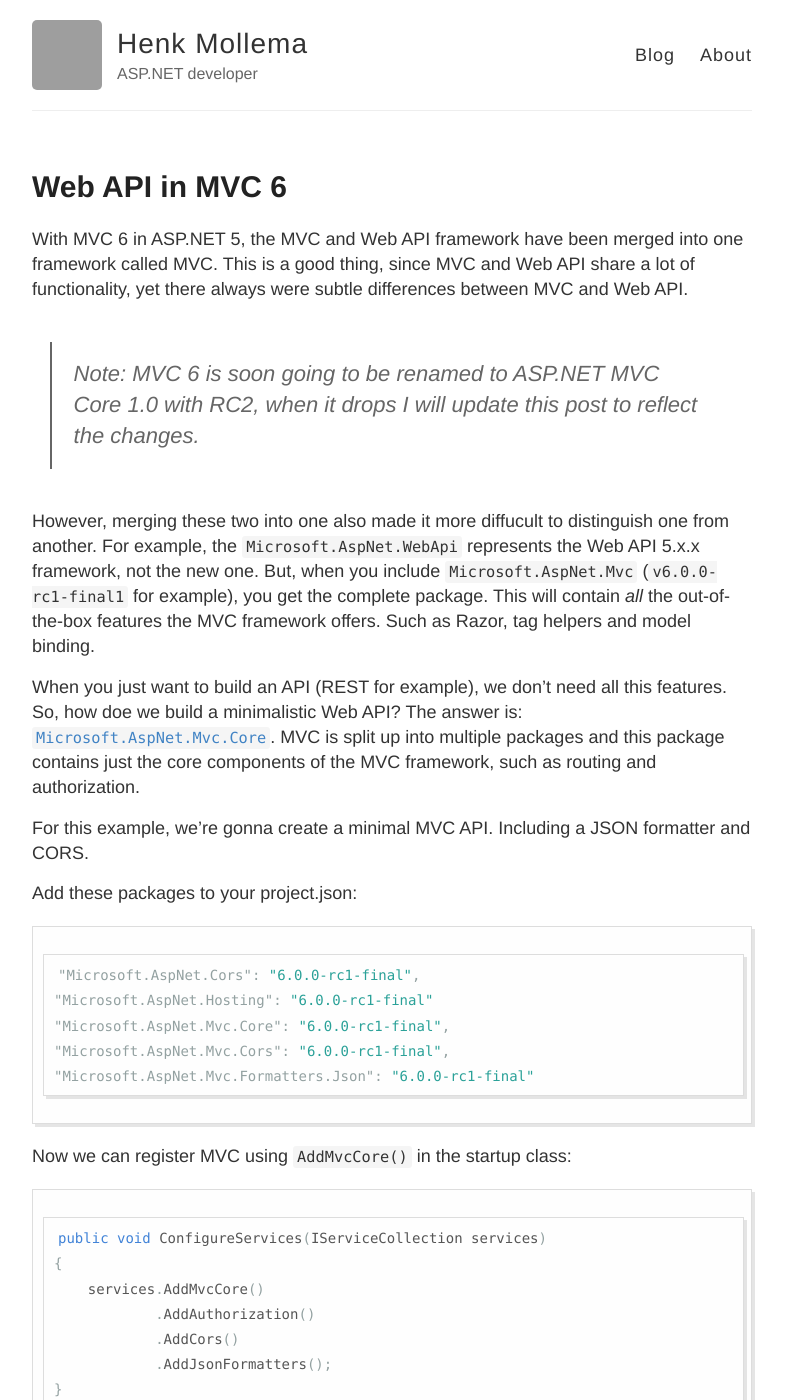
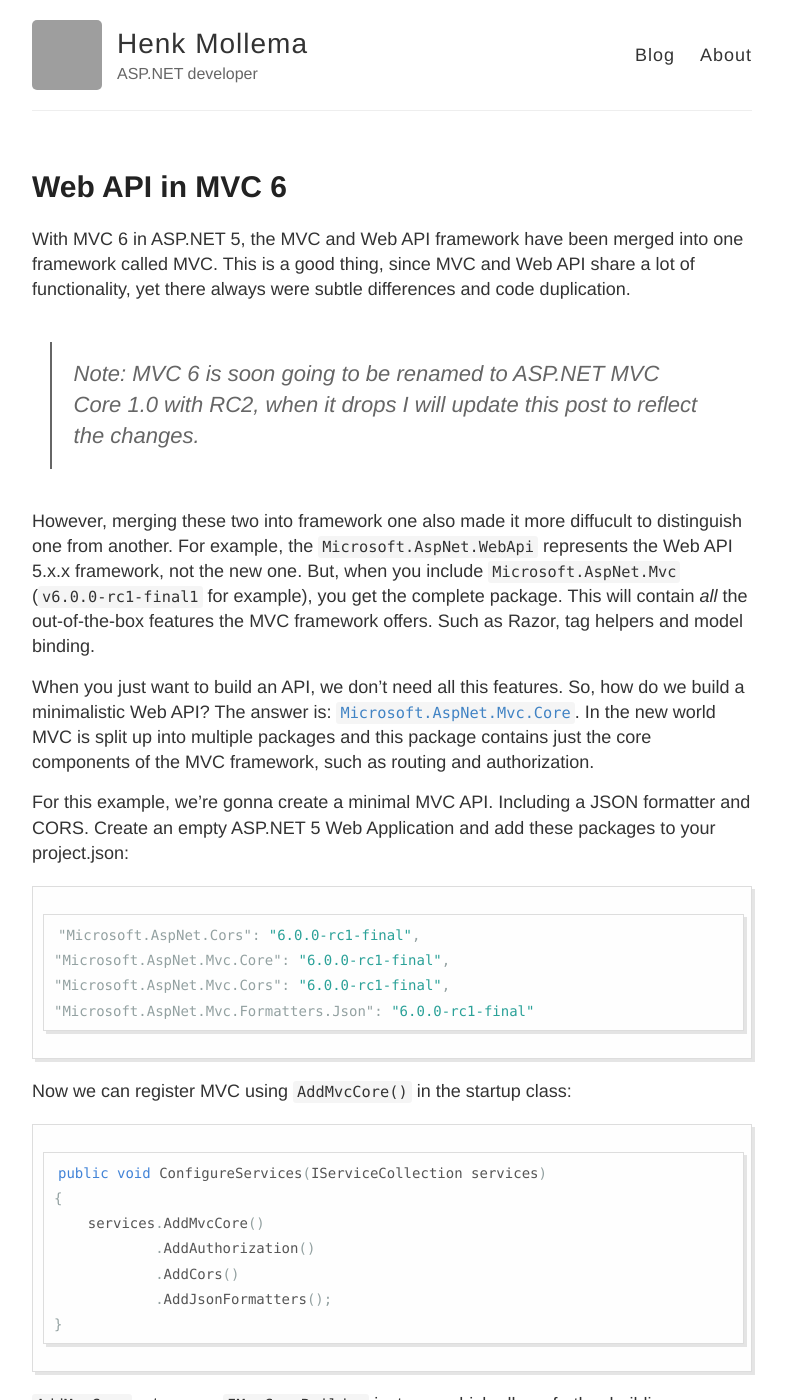
Before and after one commit to henkmollema/henkmollema.github.io, a Jekyll site: the page built from _posts/2016-02-11-web-api-in-mvc-6.md, in a window 1280 px wide and 1400 px high. Shown: the whole window, without its empty margins (248-1034 px from the left). Built offline with Jekyll 4.4.1, drawn with Linux system fonts in a browser that asks for light colours; Markdown is read by kramdown in place of the engine named in the settings; grey boxes are pictures that could not be loaded.

Commit message:
Typos and minor changes

````diff
--- a/_posts/2016-02-11-web-api-in-mvc-6.md
+++ b/_posts/2016-02-11-web-api-in-mvc-6.md
@@ -3,21 +3,18 @@ layout: post
 title: Web API in MVC 6
 ---
 
-With MVC 6 in ASP.NET 5, the MVC and Web API framework have been merged into one framework called MVC. This is a good thing, since MVC and Web API share a lot of functionality, yet there always were subtle differences between MVC and Web API.
+With MVC 6 in ASP.NET 5, the MVC and Web API framework have been merged into one framework called MVC. This is a good thing, since MVC and Web API share a lot of functionality, yet there always were subtle differences and code duplication.
 
 > Note: MVC 6 is soon going to be renamed to ASP.NET MVC Core 1.0 with RC2, when it drops I will update this post to reflect the changes.
 
-However, merging these two into one also made it more diffucult to distinguish one from another. For example, the `Microsoft.AspNet.WebApi` represents the Web API 5.x.x framework, not the new one. But, when you include `Microsoft.AspNet.Mvc` (`v6.0.0-rc1-final1` for example), you get the complete package. This will contain _all_ the out-of-the-box features the MVC framework offers. Such as Razor, tag helpers and model binding.
+However, merging these two into framework one also made it more diffucult to distinguish one from another. For example, the `Microsoft.AspNet.WebApi` represents the Web API 5.x.x framework, not the new one. But, when you include `Microsoft.AspNet.Mvc` (`v6.0.0-rc1-final1` for example), you get the complete package. This will contain _all_ the out-of-the-box features the MVC framework offers. Such as Razor, tag helpers and model binding.
 
-When you just want to build an API (REST for example), we don't need all this features. So, how doe we build a minimalistic Web API? The answer is: [`Microsoft.AspNet.Mvc.Core`](https://www.nuget.org/packages/Microsoft.AspNet.Mvc.Core). MVC is split up into multiple packages and this package contains just the core components of the MVC framework, such as routing and authorization.
+When you just want to build an API, we don't need all this features. So, how do we build a minimalistic Web API? The answer is: [`Microsoft.AspNet.Mvc.Core`](https://www.nuget.org/packages/Microsoft.AspNet.Mvc.Core). In the new world MVC is split up into multiple packages and this package contains just the core components of the MVC framework, such as routing and authorization.
 
-For this example, we're gonna create a minimal MVC API. Including a JSON formatter and CORS.
-
-Add these packages to your project.json:
+For this example, we're gonna create a minimal MVC API. Including a JSON formatter and CORS. Create an empty ASP.NET 5 Web Application and add these packages to your project.json:
 
 ```json
 "Microsoft.AspNet.Cors": "6.0.0-rc1-final",
-"Microsoft.AspNet.Hosting": "6.0.0-rc1-final"
 "Microsoft.AspNet.Mvc.Core": "6.0.0-rc1-final",
 "Microsoft.AspNet.Mvc.Cors": "6.0.0-rc1-final",
 "Microsoft.AspNet.Mvc.Formatters.Json": "6.0.0-rc1-final"
````
